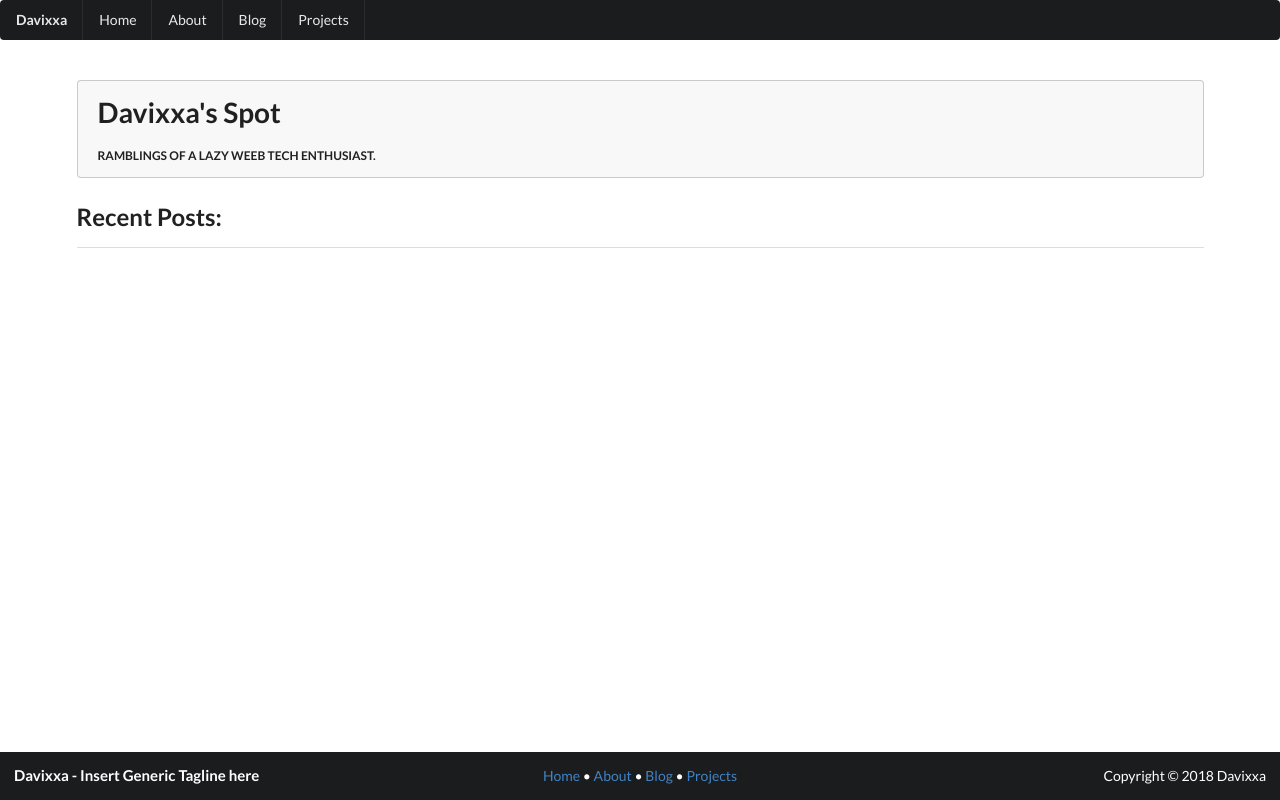
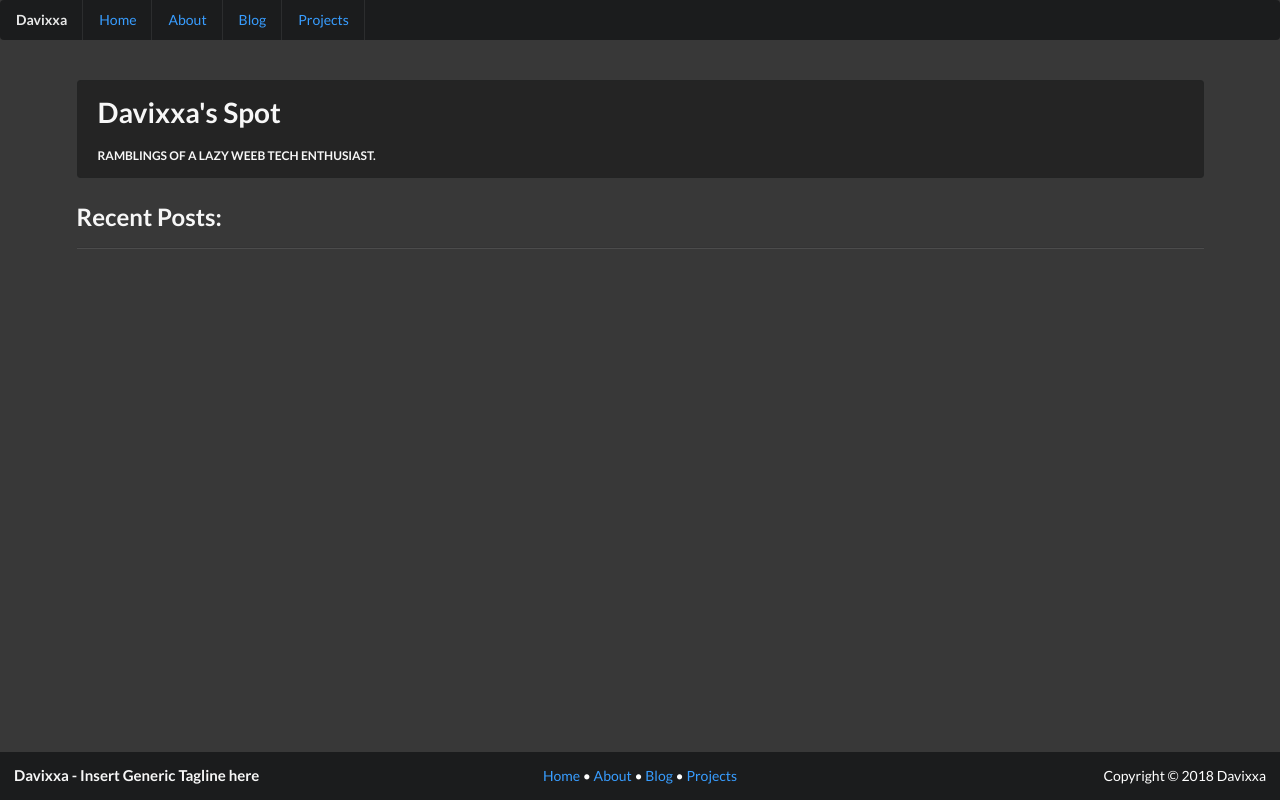
Before and after one commit to Davixxa/WebsiteProj, a Django app: page / in a window 1280 px wide. Run offline with Django 3.2, Linux system fonts and the light colour scheme; data that the repository does not hold is empty; some libraries are stand-ins or nearby versions.

Commit message:
Dark theme, Templating work

```diff
--- a/src/static/css/main.css
+++ b/src/static/css/main.css
@@ -9,6 +9,7 @@
     color:white;
 
 }
+
 
 
 
@@ -52,3 +53,48 @@
   .Site-content--full::after {
     content: none;
   }
+
+
+
+
+  /* Dark */
+
+  .content {
+    background-color: #454545 !important;
+    color: #f7f7f7 !important;
+    border: none !important;
+  }
+
+  .ui.card, .ui.cards>.card {
+    box-shadow: 1px 1px 0.5px 0.5px #525252 !important;
+  }
+
+  .message {
+    background-color: #242424 !important;
+  }
+
+  h1,
+  h2,
+  h3,
+  h4,
+  h5,
+  h6,
+  p,
+  .huge,
+  .sub,
+  .meta .date {
+    color: #f7f7f7 !important;
+  }
+
+  a {
+    color: #389dff !important;
+  }
+
+  .author {
+    color: #2b82bf !important;
+  }
+
+  body {
+    background-color: #383838 !important;
+    color: #D9D9D9 !important;
+  }
--- a/src/templates/index.html
+++ b/src/templates/index.html
@@ -19,7 +19,7 @@
         <div class="ui three cards">
     {% for post in query_set %}
 
-            <div class="ui fluid card">
+            <div class="ui link fluid card">
 
                 <div class="image">
                     <img src="{{ post.image }}" alt="">
@@ -30,7 +30,7 @@
                         <span class="date">{{ post.timestamp }} </span>
                     </div>
                     <div class="extra content">
-                            <a>
+                            <a class="author">
                             <i class="user icon"></i>
                                {{ post.author }}
                             </a>
```
Also changed, not shown: src/templates/post_detail.html (+10 -2 lines).
